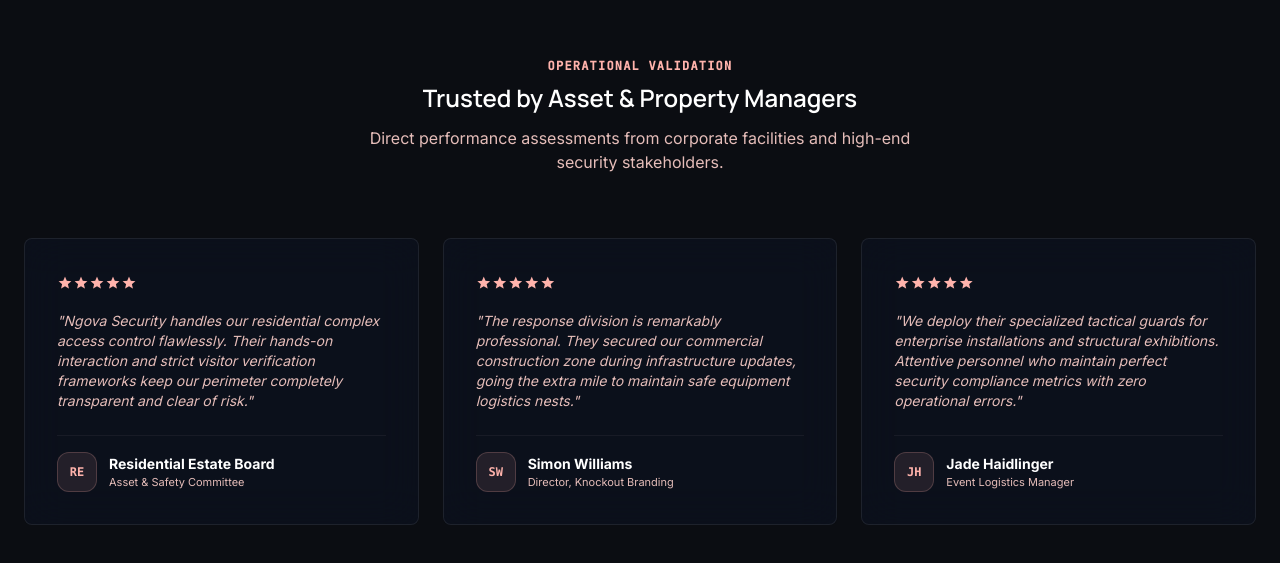
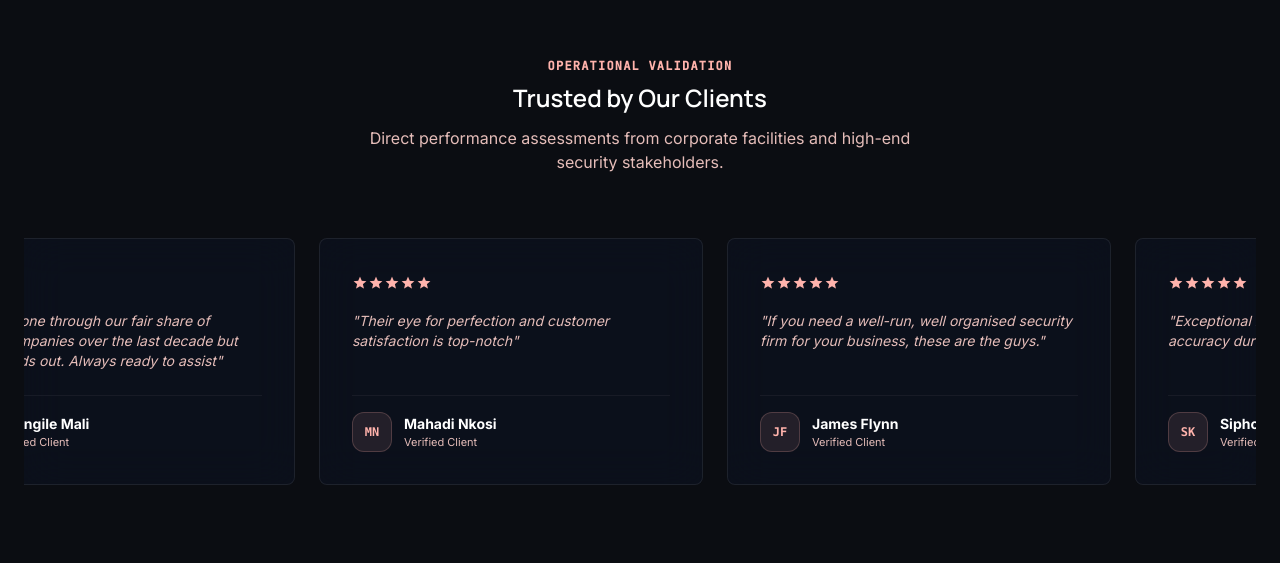
Before and after one commit to lindani/ngova-security-app, a React (Vite) app: page / in a window 1280 px wide. Shown: the part 2231-2794 px from the top of the page. Built offline with nearby package versions, Linux system fonts and the light colour scheme.

Commit message:
style: fix testimonial styling

```diff
--- a/src/pages/HomePage.jsx
+++ b/src/pages/HomePage.jsx
@@ -1,4 +1,4 @@
-import { useRef, useState, useEffect } from 'react'
+import { useRef, useState, useEffect, useCallback } from 'react'
 import { Link } from 'react-router-dom'
 import { useRevealAll } from '../hooks/useReveal'
 
@@ -24,35 +24,68 @@ const HERO_BACKGROUND_IMAGES = [
   '/images/hero/hero-3.jpg'
 ]
 
-// Tune these two numbers to taste
-const SLIDE_DURATION_S = 6      // seconds each slide is visible
-const FADE_DURATION_S  = 1.4    // seconds the crossfade takes
+const SLIDE_DURATION_S = 6
+const FADE_DURATION_S  = 1.4
+
+const TESTIMONIALS = [
+  {
+    initials: 'EP',
+    name: 'Esmerelda Pietersen',
+    role: 'Verified Client',
+    quote: '"Amazing service as usual"',
+  },
+  {
+    initials: 'AM',
+    name: 'Abongile Mali',
+    role: 'Verified Client',
+    quote: '"We have gone through our fair share of security companies over the last decade but Ngova stands out. Always ready to assist"',
+  },
+  {
+    initials: 'MN',
+    name: 'Mahadi Nkosi',
+    role: 'Verified Client',
+    quote: '"Their eye for perfection and customer satisfaction is top-notch"',
+  },
+  {
+    initials: 'JF',
+    name: 'James Flynn',
+    role: 'Verified Client',
+    quote: '"If you need a well-run, well organised security firm for your business, these are the guys."',
+  },
+  {
+    initials: 'SK',
+    name: 'Sipho Khumalo',
+    role: 'Verified Client',
+    quote: '"Exceptional response times and tactical accuracy during perimeter configurations."',
+  },
+  {
+    initials: 'LN',
+    name: 'Lerato Nhlapo',
+    role: 'Verified Client',
+    quote: '"Highly professional control center dispatch operations. Flawless execution."',
+  }
+]
 
 export default function HomePage() {
-  const containerRef       = useRef(null)
-  const carouselRef        = useRef(null)
-  const imgRefs            = useRef([])           // one ref per hero image
+  const containerRef   = useRef(null)
+  const carouselRef    = useRef(null)
+  const testimonialCarouselRef = useRef(null)
+  const zoomRefs       = useRef([])
   const [activeIndex, setActiveIndex] = useState(0)
-  const [isAutoScrolling, setIsAutoScrolling] = useState(true) // kept for manual arrow state
-  const autoScrollIntervalRef = useRef(null)
+  const [isAutoScrolling, setIsAutoScrolling] = useState(true)
 
   useRevealAll(containerRef, '.reveal-hidden')
 
-  // ── Hero: restart the zoom animation only on the newly-active image ──────
-  // All slides are permanently mounted (no key-churn). We toggle opacity via
-  // inline style and restart the CSS animation by briefly removing then
-  // re-adding the class — this is the only reliable cross-browser method.
+  // ── Hero zoom restart ────────────────────────────────────────────────────
   useEffect(() => {
-    const el = imgRefs.current[activeIndex]
+    const el = zoomRefs.current[activeIndex]
     if (!el) return
-
-    // Force animation restart: remove → reflow → re-add
     el.classList.remove('hero-zoom')
-    void el.offsetWidth           // trigger reflow so Chrome flushes the removal
+    void el.offsetWidth
     el.classList.add('hero-zoom')
   }, [activeIndex])
 
-  // ── Hero: advance slide every SLIDE_DURATION_S seconds ───────────────────
+  // ── Hero slide interval ──────────────────────────────────────────────────
   useEffect(() => {
     const id = setInterval(() => {
       setActiveIndex(prev => (prev + 1) % HERO_BACKGROUND_IMAGES.length)
@@ -60,8 +93,7 @@ export default function HomePage() {
     return () => clearInterval(id)
   }, [])
 
-  // ── Gallery carousel auto-scroll ─────────────────────────────────────────
-  // Use a ref for the interval so pause/resume works without stale closures
+  // ── Gallery carousel ─────────────────────────────────────────────────────
   const carouselIntervalRef = useRef(null)
 
   const startCarousel = () => {
@@ -74,15 +106,9 @@ export default function HomePage() {
     }, 3200)
   }
 
-  const stopCarousel = () => {
-    clearInterval(carouselIntervalRef.current)
-  }
+  const stopCarousel = () => clearInterval(carouselIntervalRef.current)
 
-  // Kick off on mount, never restart unless explicitly resumed
-  useEffect(() => {
-    startCarousel()
-    return stopCarousel
-  }, [])
+  useEffect(() => { startCarousel(); return stopCarousel }, [])
 
   const scrollCarousel = (dir) => {
     const c = carouselRef.current
@@ -92,17 +118,40 @@ export default function HomePage() {
     c.scrollBy({ left: dir === 'left' ? -(c.clientWidth * 0.75) : c.clientWidth * 0.75, behavior: 'smooth' })
   }
 
-  const goToSlide = (i) => {
-    if (i !== activeIndex) setActiveIndex(i)
+  // ── Testimonials Carousel (Mirrors Gallery Logic) ────────────────────────
+  const testimonialIntervalRef = useRef(null)
+
+  const startTestimonialCarousel = () => {
+    stopTestimonialCarousel()
+    testimonialIntervalRef.current = setInterval(() => {
+      const t = testimonialCarouselRef.current
+      if (!t) return
+      // Check if carousel has reached the end of its scroll capacity
+      const atEnd = t.scrollLeft >= t.scrollWidth - t.clientWidth - 10
+      // Batch scroll by full container width space to rotate out the batch of three
+      t.scrollTo({ left: atEnd ? 0 : t.scrollLeft + t.clientWidth, behavior: 'smooth' })
+    }, 5000) // 5 seconds step timing configuration
   }
+
+  const stopTestimonialCarousel = () => clearInterval(testimonialIntervalRef.current)
+
+  useEffect(() => {
+    startTestimonialCarousel()
+    return stopTestimonialCarousel
+  }, [])
+
+  const scrollTestimonials = (dir) => {
+    const t = testimonialCarouselRef.current
+    if (!t) return
+    stopTestimonialCarousel() // Stop auto-play once interacting via layout buttons
+    t.scrollBy({ left: dir === 'left' ? -t.clientWidth : t.clientWidth, behavior: 'smooth' })
+  }
+
+  const goToSlide = (i) => { if (i !== activeIndex) setActiveIndex(i) }
 
   return (
     <main ref={containerRef}>
 
-      {/* ─── GLOBAL KEYFRAME ─────────────────────────────────────────────────
-          Defined once at module level so it's never re-injected.
-          hero-zoom class drives the Ken-Burns zoom on whichever image is active.
-      ──────────────────────────────────────────────────────────────────────── */}
       <style>{`
         @keyframes heroZoom {
           from { transform: scale(1.00); }
@@ -110,50 +159,40 @@ export default function HomePage() {
         }
         .hero-zoom {
           animation: heroZoom ${SLIDE_DURATION_S + FADE_DURATION_S}s ease-out forwards;
-          will-change: transform;
         }
       `}</style>
 
-      {/* ─── Hero ────────────────────────────────────────────────────────── */}
+      {/* ─── Hero ─────────────────────────────────────────────────────────── */}
       <section className="relative min-h-[90vh] md:min-h-screen flex items-center pt-28 md:pt-36 pb-16 lg:pb-24 overflow-hidden bg-fortress-black">
-
-        {/* Slide stack — ALL images permanently mounted, no unmount/remount */}
         <div className="absolute inset-0 z-0 overflow-hidden bg-fortress-black">
           {HERO_BACKGROUND_IMAGES.map((src, i) => (
             <div
               key={src}
               className="absolute inset-0 w-full h-full"
               style={{
-                opacity:    i === activeIndex ? 1 : 0,
-                transition: `opacity ${FADE_DURATION_S}s ease-in-out`,
-                // active slide rendered above idle ones
-                zIndex:     i === activeIndex ? 1 : 0,
+                opacity:       i === activeIndex ? 1 : 0,
+                transition:    `opacity ${FADE_DURATION_S}s ease-in-out`,
+                zIndex:        i === activeIndex ? 1 : 0,
+                pointerEvents: i === activeIndex ? 'auto' : 'none',
               }}
             >
-              <img
-                ref={el => { imgRefs.current[i] = el }}
-                src={src}
-                alt=""
-                draggable={false}
-                // hero-zoom is toggled by the useEffect above; starts on slide 0
-                className={`w-full h-full object-cover object-center select-none${i === 0 ? ' hero-zoom' : ''}`}
+              <div
+                ref={el => { zoomRefs.current[i] = el }}
+                className={`absolute inset-0 w-full h-full${i === 0 ? ' hero-zoom' : ''}`}
                 style={{ transformOrigin: 'center center' }}
-              />
+              >
+                <img src={src} alt="" draggable={false} className="w-full h-full object-cover object-center select-none" />
+              </div>
             </div>
           ))}
-
-          {/* Overlay — above slide stack */}
           <div className="absolute inset-0 z-10 hero-gradient pointer-events-none" />
         </div>
 
-        {/* Content */}
         <div className="relative z-10 max-w-container-max mx-auto px-gutter w-full reveal-hidden" id="hero-content">
           <div className="max-w-3xl lg:max-w-4xl">
             <div className="flex items-center space-x-3 mb-4 sm:mb-6">
               <span className="w-2.5 h-2.5 bg-primary rounded-full animate-pulse" />
-              <span className="font-label-caps text-xs sm:text-label-caps text-primary uppercase tracking-widest font-bold">
-                PREMIUM PROTECTION
-              </span>
+              <span className="font-label-caps text-xs sm:text-label-caps text-primary uppercase tracking-widest font-bold">PREMIUM PROTECTION</span>
             </div>
             <h1 className="text-4xl sm:text-5xl md:text-6xl lg:text-7xl font-display-lg text-white mb-6 tracking-tight drop-shadow-xl leading-[1.1]">
               Security Done Right.
@@ -163,23 +202,16 @@ export default function HomePage() {
               with intelligent monitoring technology to secure what matters most.
             </p>
             <div className="flex flex-col sm:flex-row gap-4 w-full sm:w-auto">
-              <Link
-                className="bg-primary-container text-on-primary-container px-6 py-3.5 sm:px-8 sm:py-4 font-bold text-base sm:text-lg rounded-sm hover:brightness-110 transition-all shadow-lg text-center min-w-[180px]"
-                to="/services"
-              >
+              <Link className="bg-primary-container text-on-primary-container px-6 py-3.5 sm:px-8 sm:py-4 font-bold text-base sm:text-lg rounded-sm hover:brightness-110 transition-all shadow-lg text-center min-w-[180px]" to="/services">
                 Our Services
               </Link>
-              <Link
-                className="border border-white/20 text-white px-6 py-3.5 sm:px-8 sm:py-4 font-bold text-base sm:text-lg rounded-sm hover:bg-white/5 transition-all backdrop-blur-sm text-center min-w-[180px]"
-                to="/quote"
-              >
+              <Link className="border border-white/20 text-white px-6 py-3.5 sm:px-8 sm:py-4 font-bold text-base sm:text-lg rounded-sm hover:bg-white/5 transition-all backdrop-blur-sm text-center min-w-[180px]" to="/quote">
                 Speak with an Expert
               </Link>
             </div>
           </div>
         </div>
 
-        {/* Quick Stats — desktop */}
         <div className="absolute bottom-12 right-gutter hidden lg:block reveal-hidden" id="hero-stats">
           <div className="glass-card p-6 flex gap-12 rounded-xl border border-white/10 backdrop-blur-md">
             <div>
@@ -196,7 +228,6 @@ export default function HomePage() {
           </div>
         </div>
 
-        {/* Dot indicators */}
         <div className="absolute bottom-6 left-1/2 -translate-x-1/2 z-20 flex items-center gap-2">
           {HERO_BACKGROUND_IMAGES.map((_, i) => (
             <button
@@ -214,26 +245,16 @@ export default function HomePage() {
         </div>
       </section>
 
-      {/* ─── Expertise Gallery ───────────────────────────────────────────── */}
+      {/* ─── Expertise Gallery ────────────────────────────────────────────── */}
       <section className="py-section-gap max-w-container-max mx-auto px-gutter" id="gallery">
         <div className="mb-12 sm:mb-16 reveal-hidden text-center">
           <p className="font-label-caps text-label-caps text-primary mb-2 tracking-widest uppercase">Visual Proof</p>
           <h2 className="text-3xl sm:text-headline-md font-display-lg text-white">Our Expertise in Action</h2>
         </div>
-
         <div className="grid grid-cols-1 md:grid-cols-2 lg:grid-cols-3 gap-6 auto-rows-[250px] sm:auto-rows-[300px] mb-12">
           {BENTO_GALLERY_ITEMS.map((item) => (
-            <div
-              key={item.i}
-              className={`relative rounded-xl overflow-hidden group glass-card reveal-hidden ${
-                item.i === 1 || item.i === 4 ? 'md:col-span-2' : ''
-              }`}
-            >
-              <img
-                src={item.url}
-                alt={item.title}
-                className="absolute inset-0 w-full h-full object-cover transition-all duration-700 filter md:grayscale-[80%] md:group-hover:grayscale-0 md:group-hover:scale-110"
-              />
+            <div key={item.i} className={`relative rounded-xl overflow-hidden group glass-card reveal-hidden ${item.i === 1 || item.i === 4 ? 'md:col-span-2' : ''}`}>
+              <img src={item.url} alt={item.title} className="absolute inset-0 w-full h-full object-cover transition-all duration-700 filter md:grayscale-[80%] md:group-hover:grayscale-0 md:group-hover:scale-110" />
               <div className="absolute inset-0 bg-gradient-to-t from-fortress-black/90 via-fortress-black/20 to-transparent opacity-100 md:opacity-0 md:group-hover:opacity-100 transition-opacity duration-500" />
               <div className="absolute bottom-0 left-0 right-0 p-6 sm:p-8 translate-y-0 md:translate-y-8 md:group-hover:translate-y-0 transition-all duration-500">
                 <h3 className="text-white text-lg sm:text-headline-md font-headline-md mb-1 sm:mb-2">{item.title}</h3>
@@ -243,24 +264,12 @@ export default function HomePage() {
           ))}
         </div>
 
-        {/* Scroll carousel */}
-        <div
-          className="relative group w-full"
-          onMouseEnter={stopCarousel}
-          onMouseLeave={startCarousel}
-        >
-          <div
-            ref={carouselRef}
-            className="overflow-x-auto scrollbar-hide scroll-smooth w-full"
-          >
+        <div className="relative group w-full" onMouseEnter={stopCarousel} onMouseLeave={startCarousel}>
+          <div ref={carouselRef} className="overflow-x-auto scrollbar-hide scroll-smooth w-full">
             <div className="flex gap-4 sm:gap-6 pb-4 px-0 sm:px-4">
               {SCROLL_CAROUSEL_ITEMS.map((item) => (
                 <div key={item.i} className="relative rounded-xl overflow-hidden group glass-card reveal-hidden flex-shrink-0 w-64 h-64 sm:w-72 sm:h-72 lg:w-80 lg:h-80">
-                  <img
-                    src={item.url}
-                    alt={item.title}
-                    className="absolute inset-0 w-full h-full object-cover transition-all duration-700 filter md:grayscale-[80%] md:group-hover:grayscale-0 md:group-hover:scale-110"
-                  />
+                  <img src={item.url} alt={item.title} className="absolute inset-0 w-full h-full object-cover transition-all duration-700 filter md:grayscale-[80%] md:group-hover:grayscale-0 md:group-hover:scale-110" />
                   <div className="absolute inset-0 bg-gradient-to-t from-fortress-black/90 via-fortress-black/20 to-transparent opacity-100 md:opacity-0 md:group-hover:opacity-100 transition-opacity duration-500" />
                   <div className="absolute bottom-0 left-0 right-0 p-4 sm:p-6 translate-y-0 md:translate-y-6 md:group-hover:translate-y-0 transition-all duration-500">
                     <h3 className="text-white font-headline-md mb-1 sm:mb-2 text-sm sm:text-base">{item.title}</h3>
@@ -270,40 +279,36 @@ export default function HomePage() {
               ))}
             </div>
           </div>
-          <button
-            onClick={() => scrollCarousel('left')}
-            className="absolute left-0 top-1/2 -translate-y-1/2 z-20 w-10 h-10 sm:w-12 sm:h-12 flex items-center justify-center bg-gradient-to-r from-primary to-primary/80 text-white rounded-full shadow-lg transition-all opacity-0 group-hover:opacity-100 hover:scale-110 -ml-4 sm:-ml-8"
-            aria-label="Scroll left"
-          >
+          <button onClick={() => scrollCarousel('left')} className="absolute left-0 top-1/2 -translate-y-1/2 z-20 w-10 h-10 sm:w-12 sm:h-12 flex items-center justify-center bg-gradient-to-r from-primary to-primary/80 text-white rounded-full shadow-lg transition-all opacity-0 group-hover:opacity-100 hover:scale-110 -ml-4 sm:-ml-8" aria-label="Scroll left">
             <span className="material-symbols-outlined text-lg sm:text-2xl">chevron_left</span>
           </button>
-          <button
-            onClick={() => scrollCarousel('right')}
-            className="absolute right-0 top-1/2 -translate-y-1/2 z-20 w-10 h-10 sm:w-12 sm:h-12 flex items-center justify-center bg-gradient-to-r from-primary/80 to-primary text-white rounded-full shadow-lg transition-all opacity-0 group-hover:opacity-100 hover:scale-110 -mr-4 sm:-mr-8"
-            aria-label="Scroll right"
-          >
+          <button onClick={() => scrollCarousel('right')} className="absolute right-0 top-1/2 -translate-y-1/2 z-20 w-10 h-10 sm:w-12 sm:h-12 flex items-center justify-center bg-gradient-to-r from-primary/80 to-primary text-white rounded-full shadow-lg transition-all opacity-0 group-hover:opacity-100 hover:scale-110 -mr-4 sm:-mr-8" aria-label="Scroll right">
             <span className="material-symbols-outlined text-lg sm:text-2xl">chevron_right</span>
           </button>
         </div>
       </section>
 
-      {/* ─── Testimonials ───────────────────────────────────────────────── */}
-      <section className="py-section-gap px-gutter bg-neutral-950/40 border-y border-white/5" id="testimonials">
+      {/* ─── Testimonials carousel ────────────────────────────────────────── */}
+      <section className="py-section-gap px-gutter bg-neutral-950/40 border-y border-white/5 overflow-hidden" id="testimonials">
         <div className="max-w-container-max mx-auto">
-          <div className="text-center mb-12 sm:mb-16 reveal-hidden">
+
+          <div className="mb-12 sm:mb-16 reveal-hidden text-center">
             <span className="font-label-caps text-xs text-primary mb-2 block tracking-widest uppercase font-semibold">OPERATIONAL VALIDATION</span>
-            <h2 className="text-3xl sm:text-headline-md font-display-lg text-white font-bold">Trusted by Asset & Property Managers</h2>
+            <h2 className="text-3xl sm:text-headline-md font-display-lg text-white font-bold">Trusted by Our Clients</h2>
             <p className="text-on-surface-variant max-w-xl mx-auto mt-3 text-sm sm:text-base">
               Direct performance assessments from corporate facilities and high-end security stakeholders.
             </p>
           </div>
-          <div className="grid grid-cols-1 md:grid-cols-2 lg:grid-cols-3 gap-6">
-            {[
-              { initials: 'RE', name: 'Residential Estate Board', role: 'Asset & Safety Committee', extra: '', quote: '"Ngova Security handles our residential complex access control flawlessly. Their hands-on interaction and strict visitor verification frameworks keep our perimeter completely transparent and clear of risk."' },
-              { initials: 'SW', name: 'Simon Williams', role: 'Director, Knockout Branding', extra: '', quote: '"The response division is remarkably professional. They secured our commercial construction zone during infrastructure updates, going the extra mile to maintain safe equipment logistics nests."' },
-              { initials: 'JH', name: 'Jade Haidlinger', role: 'Event Logistics Manager', extra: 'md:col-span-2 lg:col-span-1', quote: '"We deploy their specialized tactical guards for enterprise installations and structural exhibitions. Attentive personnel who maintain perfect security compliance metrics with zero operational errors."' },
-            ].map(({ initials, name, role, quote, extra }) => (
-              <div key={initials} className={`glass-card border border-white/5 bg-white/[0.01] p-6 sm:p-8 rounded-xl flex flex-col justify-between reveal-hidden hover:border-primary/20 transition-all duration-300 ${extra}`}>
+
+          {/* Testimonial Component Wrapper Matching the Gallery Carousel Layout exactly */}
+          <div className="relative group w-full" onMouseEnter={stopTestimonialCarousel} onMouseLeave={startTestimonialCarousel}>
+            <div ref={testimonialCarouselRef} className="overflow-x-auto scrollbar-hide scroll-smooth w-full">
+              <div className="flex gap-4 sm:gap-6 pb-4 px-0 sm:px-4">
+                {TESTIMONIALS.map(({ initials, name, role, quote }) => (
+                  <div
+                    key={initials}
+                    className="relative rounded-xl group glass-card reveal-hidden flex-shrink-0 w-[85vw] sm:w-[calc(50%-12px)] lg:w-[calc(33.333%-16px)] border border-white/5 bg-white/[0.01] p-6 sm:p-8 flex flex-col justify-between hover:border-primary/20 transition-all duration-300"
+                  >
                     <div>
                       <div className="flex text-primary mb-4">
                         {[...Array(5)].map((_, i) => (
@@ -313,8 +318,8 @@ export default function HomePage() {
                       <p className="text-xs sm:text-sm text-on-surface-variant italic leading-relaxed mb-6">{quote}</p>
                     </div>
                     <div className="border-t border-white/5 pt-4 flex items-center gap-3">
-                  <div className="w-10 h-10 rounded-full bg-primary/10 flex items-center justify-center text-primary text-xs font-bold font-mono border border-primary/20">{initials}</div>
-                  <div>
+                      <div className="w-10 h-10 rounded-full bg-primary/10 flex items-center justify-center text-primary text-xs font-bold font-mono border border-primary/20 flex-shrink-0">{initials}</div>
+                      <div className="text-left">
                         <h4 className="text-xs sm:text-sm font-bold text-white">{name}</h4>
                         <p className="text-[11px] text-on-surface-variant">{role}</p>
                       </div>
@@ -323,9 +328,20 @@ export default function HomePage() {
                 ))}
               </div>
             </div>
+
+            {/* Absolute Arrows mapped exactly to look and feel configurations of the visual action component block */}
+            <button onClick={() => scrollTestimonials('left')} className="absolute left-0 top-1/2 -translate-y-1/2 z-20 w-10 h-10 sm:w-12 sm:h-12 flex items-center justify-center bg-gradient-to-r from-primary to-primary/80 text-white rounded-full shadow-lg transition-all opacity-0 group-hover:opacity-100 hover:scale-110 -ml-4 sm:-ml-8" aria-label="Scroll left">
+              <span className="material-symbols-outlined text-lg sm:text-2xl">chevron_left</span>
+            </button>
+            <button onClick={() => scrollTestimonials('right')} className="absolute right-0 top-1/2 -translate-y-1/2 z-20 w-10 h-10 sm:w-12 sm:h-12 flex items-center justify-center bg-gradient-to-r from-primary/80 to-primary text-white rounded-full shadow-lg transition-all opacity-0 group-hover:opacity-100 hover:scale-110 -mr-4 sm:-mr-8" aria-label="Scroll right">
+              <span className="material-symbols-outlined text-lg sm:text-2xl">chevron_right</span>
+            </button>
+          </div>
+
+        </div>
       </section>
 
-      {/* ─── Strategic Partnerships ─────────────────────────────────────── */}
+      {/* ─── Strategic Partnerships ───────────────────────────────────────── */}
       <section className="py-section-gap bg-surface-container-low border-b border-white/5" id="clients">
         <div className="max-w-container-max mx-auto px-gutter reveal-hidden">
           <div className="text-center mb-12 sm:mb-16">
@@ -348,7 +364,7 @@ export default function HomePage() {
         </div>
       </section>
 
-      {/* ─── CTA ────────────────────────────────────────────────────────── */}
+      {/* ─── CTA ──────────────────────────────────────────────────────────── */}
       <section className="py-section-gap relative overflow-hidden bg-fortress-black">
         <div className="max-w-4xl mx-auto px-gutter text-center relative z-10 reveal-hidden">
           <h2 className="text-3xl sm:text-display-lg font-display-lg text-white mb-6 sm:mb-8 tracking-tight">Ready to secure your business?</h2>
```
Also changed, not shown: 1 other file (tests, documents, lock files or other folders). Lines whose indentation alone changed are shown as unchanged.
